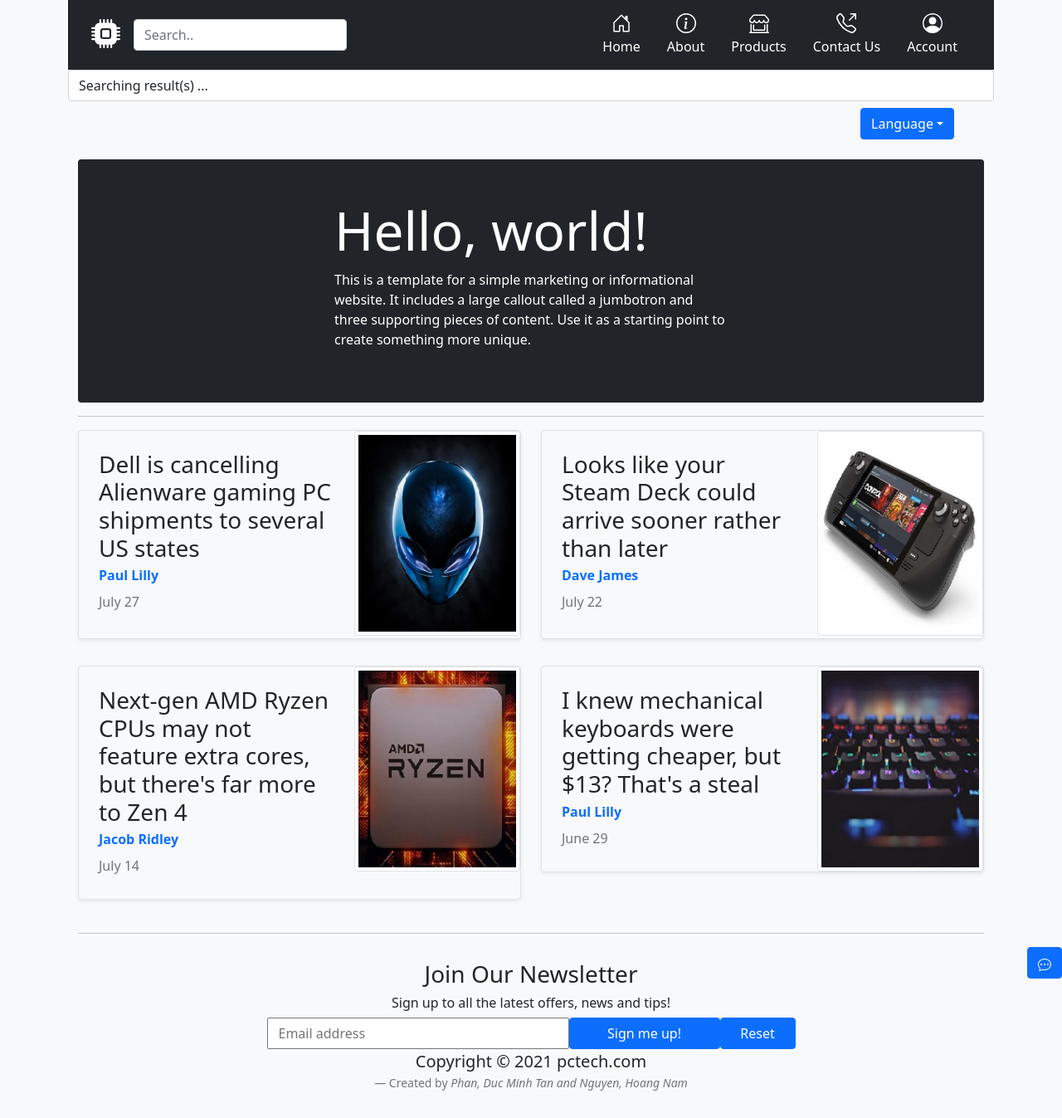
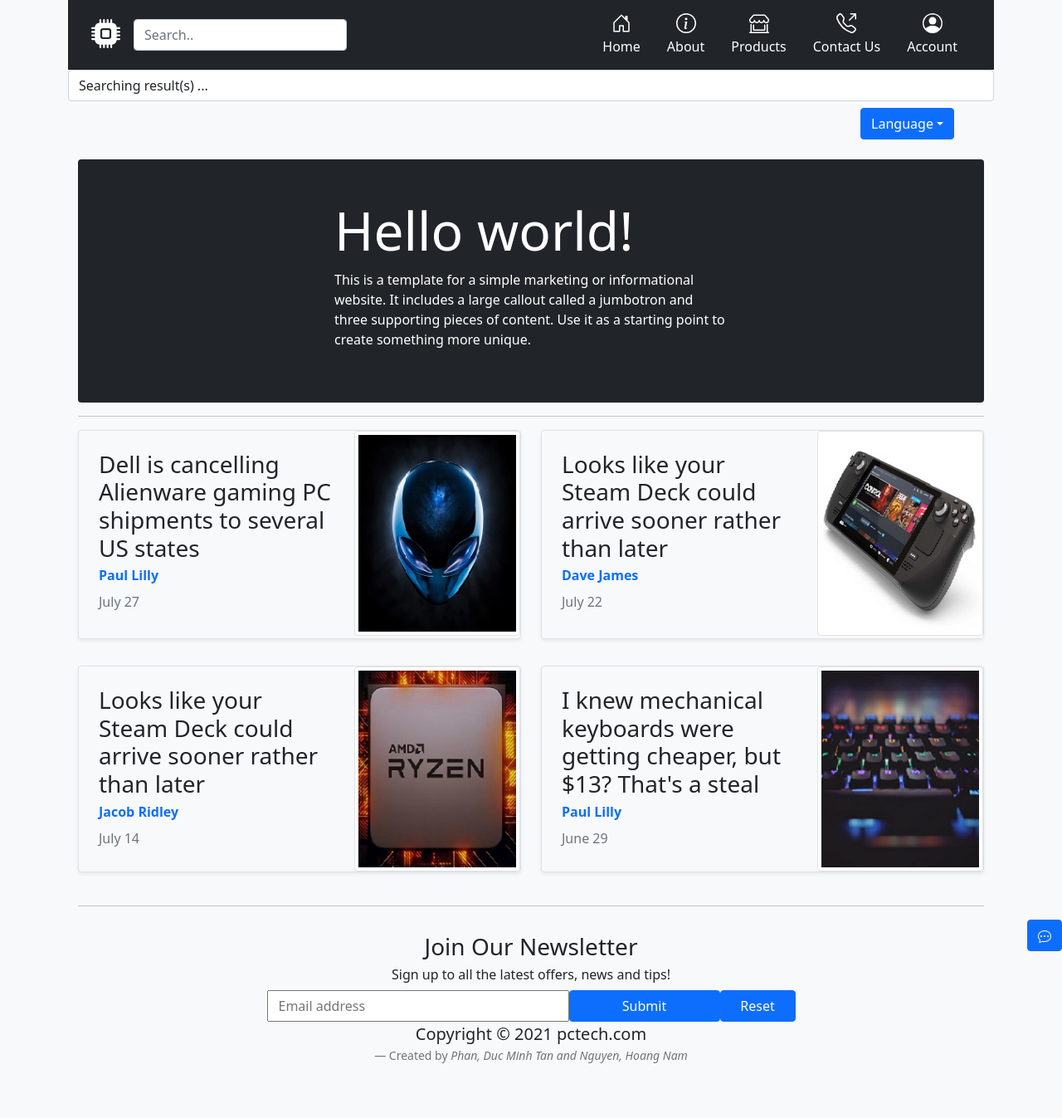
Before and after one commit to TanPhan1112/project2650, a React (Create React App) app in the folder frontend/: page / in a window 1280 px wide. Shown: the whole page at 83% size. After the commit the page ends 1314 px from the top, so only its background shows below. Built offline with nearby package versions, Linux system fonts and the light colour scheme; what @feathersjs/feathers, @feathersjs/rest-client would draw is missing.

Commit message:
Home internationalization

```diff
--- a/frontend/public/locales/en/translation.json
+++ b/frontend/public/locales/en/translation.json
@@ -7,8 +7,32 @@
   "search": "Search..",
   "language": "Language",
 
-  "des": {
-    "part1": "Um loszulegen, ändere <1>src/App.tsx</1> speicheren und neuladen.",
-    "part2": "Ändere die Sprachen zwischen deutsch und englisch mit Hilfe der beiden Schalter."
+  "post": {
+    "content1": "Dell is cancelling Alienware gaming PC shipments to several US states",
+    "date1": "July 27",
+
+    "content2": "Looks like your Steam Deck could arrive sooner rather than later",
+    "date2": "July 22",
+
+    "content3": "Looks like your Steam Deck could arrive sooner rather than later",
+    "date3": "July 14",
+
+    "content4": "I knew mechanical keyboards were getting cheaper, but $13? That's a steal",
+    "date4": "June 29"
+  },
+
+  "home": {
+    "title": "Hello world!",
+    "description": "This is a template for a simple marketing or informational website. It includes a large callout called a jumbotron and three supporting pieces of content. Use it as a starting point to create something more unique."
+  },
+
+  "footer": {
+    "title": "Join Our Newsletter",
+    "description": "Sign up to all the latest offers, news and tips!",
+    "email": "Email address",
+    "signup": "Sign me up!",
+    "reset": "Reset",
+    "copyright": "Copyright",
+    "authors": "Created by"
   }
 }
--- a/frontend/src/Home.tsx
+++ b/frontend/src/Home.tsx
@@ -27,8 +27,8 @@
 
             <div className="jumbotron p-3 p-md-5 text-white rounded bg-dark">
                 <div className="container col-md-6">
-                    <h1 className="display-3">Hello, world!</h1>
-                    <p>This is a template for a simple marketing or informational website. It includes a large callout called a jumbotron and three supporting pieces of content. Use it as a starting point to create something more unique.</p>
+                    <h1 className="display-3">{t('home.title')}</h1>
+                    <p>{t('home.description')}</p>
                 </div>
             </div>
 
@@ -37,9 +37,9 @@
                 <div className="col-md-6">
                     <div className="row g-0 border rounded overflow-hidden flex-md-row mb-4 shadow-sm h-md-250 position-relative">
                         <div className="col p-4 d-flex flex-column position-static">
-                            <h3 className="mb-0">Dell is cancelling Alienware gaming PC shipments to several US states</h3>
+                            <h3 className="mb-0">{t('post.content1')}</h3>
                             <strong className="mt-1 d-inline-block mb-2 text-primary">Paul Lilly</strong>
-                            <div className="mb-2 text-muted">July 27</div>
+                            <div className="mb-2 text-muted">{t('post.date1')}</div>
                             <a href="https://www.pcgamer.com/dell-is-cancelling-alienware-gaming-pc-shipments-to-several-us-states/" className="stretched-link"></a>
                         </div>
                         <div className="col-auto d-none d-lg-block">
@@ -50,9 +50,9 @@
                 <div className="col-md-6">
                     <div className="row g-0 border rounded overflow-hidden flex-md-row mb-4 shadow-sm h-md-250 position-relative">
                         <div className="col p-4 d-flex flex-column position-static">
-                            <h3 className="mb-0">Looks like your Steam Deck could arrive sooner rather than later</h3>
+                            <h3 className="mb-0">{t('post.content2')}</h3>
                             <strong className="mt-1 d-inline-block mb-2 text-primary">Dave James</strong>
-                            <div className="mb-2 text-muted">July 22</div>
+                            <div className="mb-2 text-muted">{t('post.date2')}</div>
                             <a href="https://www.pcgamer.com/steam-deck-availability-sooner-than-expected/" className="stretched-link"></a>
                         </div>
                         <div className="col-auto d-none d-lg-block">
@@ -66,9 +66,9 @@
                 <div className="col-md-6">
                     <div className="row g-0 border rounded overflow-hidden flex-md-row mb-4 shadow-sm h-md-250 position-relative">
                         <div className="col p-4 d-flex flex-column position-static">
-                            <h3 className="mb-0">Next-gen AMD Ryzen CPUs may not feature extra cores, but there's far more to Zen 4</h3>
+                            <h3 className="mb-0">{t('post.content3')}</h3>
                             <strong className="mt-1 d-inline-block mb-2 text-primary">Jacob Ridley </strong>
-                            <div className="mb-1 text-muted">July 14</div>
+                            <div className="mb-1 text-muted">{t('post.date3')}</div>
                             <a href="https://www.pcgamer.com/amd-zen-4-core-count/" className="stretched-link"></a>
                         </div>
                         <div className="col-auto d-none d-lg-block">
@@ -79,9 +79,9 @@
                 <div className="col-md-6">
                     <div className="row g-0 border rounded overflow-hidden flex-md-row mb-4 shadow-sm h-md-250 position-relative">
                         <div className="col p-4 d-flex flex-column position-static">
-                            <h3 className="mb-0">I knew mechanical keyboards were getting cheaper, but $13? That's a steal</h3>
+                            <h3 className="mb-0">{t('post.content4')}</h3>
                             <strong className="mt-1 d-inline-block mb-2 text-primary">Paul Lilly</strong>
-                            <div className="mb-1 text-muted">June 29</div>
+                            <div className="mb-1 text-muted">{t('post.date4')}</div>
                             <a href="https://www.pcgamer.com/i-knew-mechanical-keyboards-were-getting-cheaper-but-dollar13-thats-a-steal/" className="stretched-link"></a>
                         </div>
                         <div className="col-auto d-none d-lg-block">
@@ -110,25 +110,25 @@
 
             <footer className="footer mt-auto py-3 bg-light">
                 <div className="container">
-                    <h3 className="text-center">Join Our Newsletter</h3>
-                    <h6 className="text-center">Sign up to all the latest offers, news and tips!</h6>
+                    <h3 className="text-center">{t('footer.title')}</h3>
+                    <h6 className="text-center">{t('footer.description')}</h6>
 
 
                     <form method="get">
                         <div className="row justify-content-center">
-                            <input type="email" className="col-4" name="email" id="email" placeholder="Email address" />
-                            <input className="col-2 signup btn btn-primary" type="submit" value="Sign me up!" />
-                            <input className="col-1 signup btn btn-primary" type="reset" />
+                            <input type="email" className="col-4" name="email" id="email" placeholder={t('footer.email')} />
+                            <input className="col-2 signup btn btn-primary" type="submit" placeholder={t('footer.signup')} />
+                            <input className="col-1 signup btn btn-primary" type="reset" placeholder={t('footer.reset')}/>
                         </div>
                     </form>
 
 
                     <figure className="text-center">
                         <blockquote className="blockquote">
-                            <p>Copyright &copy; 2021 pctech.com</p>
+                            <p>{t('footer.copyright')} &copy; 2021 pctech.com</p>
                         </blockquote>
                         <figcaption className="blockquote-footer">
-                            Created by <cite title="authors">Phan, Duc Minh Tan and Nguyen, Hoang Nam</cite>
+                            {t('footer.authors')} <cite title="authors">Phan, Duc Minh Tan and Nguyen, Hoang Nam</cite>
                         </figcaption>
                     </figure>
                 </div>
```
Also changed, not shown: frontend/public/locales/vi/translation.json (+27 -3 lines).
